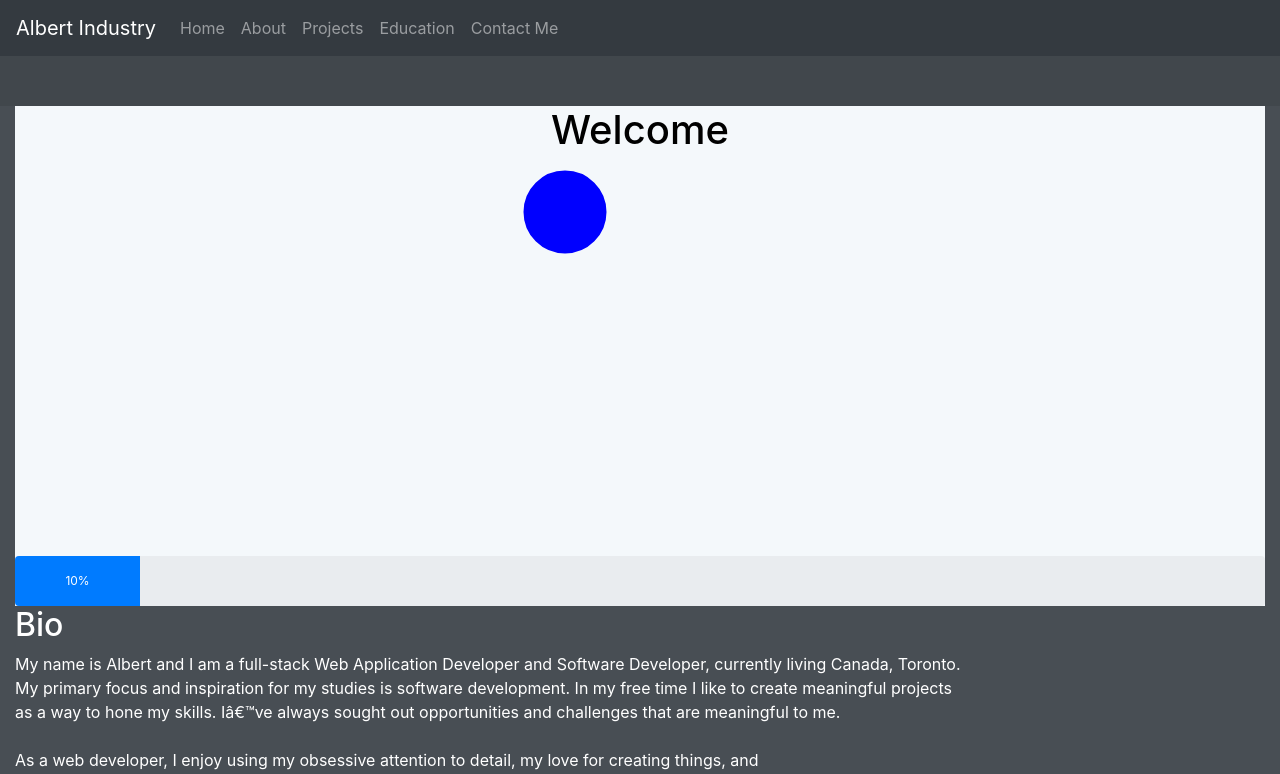
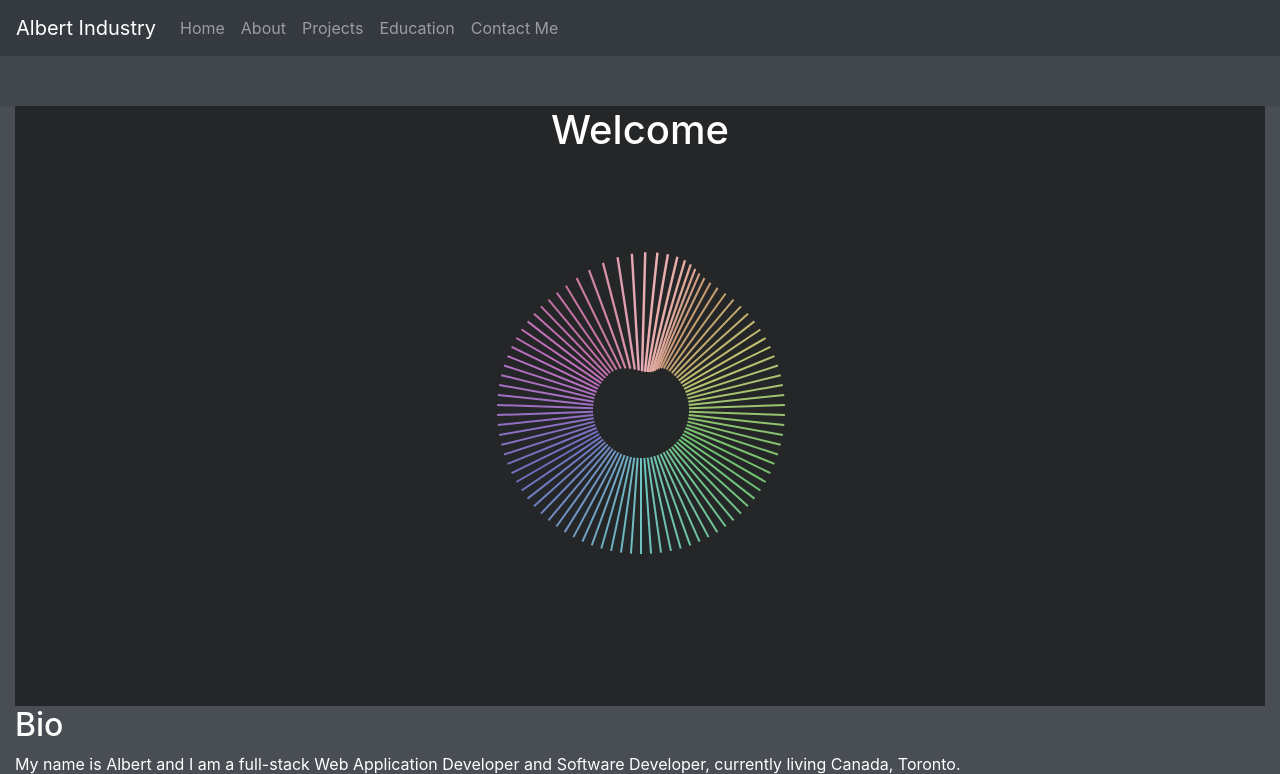
Before and after one commit to portmasters/Albert-Industry-Website, a PHP site: page / in a window 1280 px wide. Shown: the top 774 px of the page. Run offline with PHP 8.4, Linux system fonts and the light colour scheme.

Commit message:
New animation
-Animation added [https://codepen.io/fobabett/pen/GmXzVX]

```diff
--- a/css/CSSMain.css
+++ b/css/CSSMain.css
@@ -9,8 +9,17 @@ body{
 }
 
 /*---header---*/
+
 #boxAnimation{
-  margin-top:50px;position:relative;color:black; width:100%;background-color:#f4f8fb; height: 500px;
+  margin-top:50px;
+  position:relative;
+  width:100%;
+  background-color:#242627;
+  height: 75vh;
+}
+
+#boxAnimation h2{
+  margin-top:80px;
 }
 
 
@@ -27,3 +36,23 @@ body{
 
 /*  Something
 ----------------------*/
+
+
+.wrapper {
+  position: relative;
+  display: flex;
+  align-items: center;
+  flex-wrap: wrap;
+  width: 1px;
+  height: 50vh;
+}
+
+.el {
+  position: absolute;
+  opacity: 1;
+  width: 2px;
+  height: 12vh;
+  margin:0 auto;
+  transform-origin: 50% 100%;
+  background: white;
+}
--- a/index.html
+++ b/index.html
@@ -58,19 +58,18 @@
 
   <div class="container-fluid">
     <!--header-->
+      <header>
 
       <!-- animation box-->
       <div id="boxAnimation">
-        <div style="text-align:center;">
-          <h1>Welcome</h1>
-        </div><!--text-align-->
-        <svg height="100" width="100" class="help">
-          <circle cx="50" cy="50" r="40" stroke="blue" stroke-width="3" fill="blue" />
-        </svg>
-        <div class="progress" style="position:absolute; bottom:0;width:100%; height:50px;">
-          <div class="progress-bar" style="width:10%;">10%
-          </div><!-- prgoress-bar-->
-        </div><!-- progress-->
+          <h1 class="text-center">Welcome</h1>
+
+        <div class="d-none d-sm-block">
+          <div class="mx-auto wrapper"></div>
+        </div>
+        <h2 class="text-center d-sm-none"> Sorry animation is not available on&nbspsmall devices</h2>
+
+
       </div><!-- animation box-->
 
     </header>
--- a/js/jsMain.js
+++ b/js/jsMain.js
@@ -1,7 +1,36 @@
+const wrapperEl = document.querySelector('.wrapper');
+const numberOfEls = 90;
+const duration = 6000;
+const delay = duration / numberOfEls;
 
-anime({
-  targets: '.help',
-  translateX: 500,
-  delay:1000,
-  easing: "easeInOutExpo"
+let tl = anime.timeline({
+  duration: delay,
+  complete: function() { tl.restart(); }
 });
+
+function createEl(i) {
+  let el = document.createElement('div');
+  const rotate = (360 / numberOfEls) * i;
+  const translateY = -50;
+  const hue = Math.round(360 / numberOfEls * i);
+  el.classList.add('el');
+  el.style.backgroundColor = 'hsl(' + hue + ', 40%, 60%)';
+  el.style.transform = 'rotate(' + rotate + 'deg) translateY(' + translateY + '%)';
+  tl.add({
+    begin: function() {
+      anime({
+        targets: el,
+        backgroundColor: ['hsl(' + hue + ', 40%, 60%)', 'hsl(' + hue + ', 60%, 80%)'],
+        rotate: [rotate + 'deg', rotate + 10 +'deg'],
+        translateY: [translateY + '%', translateY + 10 + '%'],
+        scale: [1, 1.25],
+        easing: 'easeInOutSine',
+        direction: 'alternate',
+        duration: duration * .1
+      });
+    }
+  });
+  wrapperEl.appendChild(el);
+};
+
+for (let i = 0; i < numberOfEls; i++) createEl(i);
```
